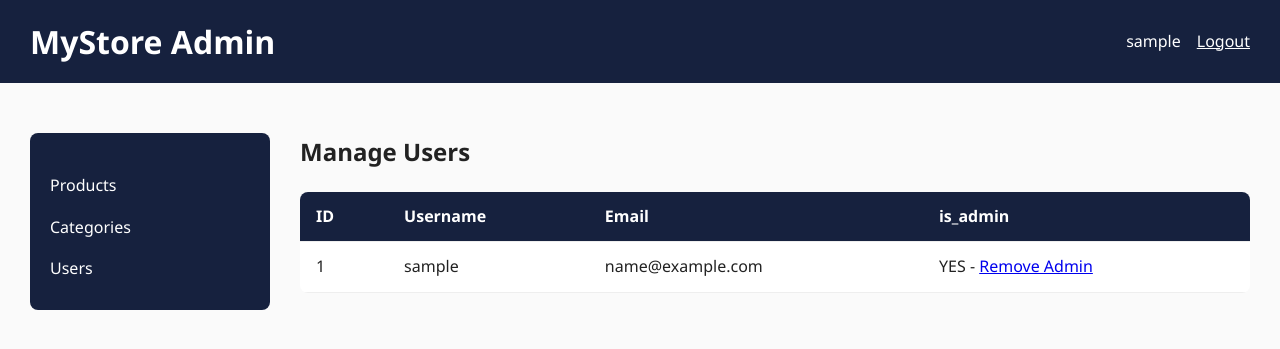
After one commit to Sarikapahal98/ecommerce-catalog, a Flask app: template templates/admin/users/admin_users.html in a window 1280 px wide. The commit adds this page. Shown: the top 349 px of the page. Run offline with Flask 3, Linux system fonts and the light colour scheme; the template is opened without the code that fills it: values that come from a table or form of the project are taken from there, others are empty; the visitor is signed in with stand-in values (Sample User, id 1); tables that the repository leaves empty hold one stand-in row (values such as "Sample post").

Commit message:
Add admin user management: list users, toggle admin status with self-protection

```diff
--- a/templates/admin/admin_base.html
+++ b/templates/admin/admin_base.html
@@ -30,6 +30,7 @@
                 <ul>
                     <li><a href="/admin/products">Products</a></li>
                     <li><a href="/admin/categories">Categories</a></li>
+                    <li><a href="/admin/users">Users</a></li>
                 </ul>
             </aside>
             <section class="admin-content">
--- /dev/null
+++ b/templates/admin/users/admin_users.html
@@ -0,0 +1,32 @@
+{% extends "admin/admin_base.html" %}
+
+{% block admin_content %}
+<h2>Manage Users</h2>
+
+<table class="admin-table">
+    <thead>
+        <tr>
+            <th>ID</th>
+            <TH>Username</TH>
+            <th>Email</th>
+            <th>is_admin</th>
+        </tr>
+    </thead>
+    <tbody>
+        {% for user in users %}
+        <tr>
+            <td>{{ user.id }}</td>
+            <td>{{ user.username }}</td>
+            <td>{{ user.email }}</td>
+            <td>
+                {% if user.is_admin %}
+                    YES - <a href="/admin/users/toggle-admin/{{ user.id }}">Remove Admin</a>
+                {% else %}
+                    NO - <a href="/admin/users/toggle-admin/{{ user.id }}">Make Admin</a>
+                {% endif %}
+            </td>
+        </tr>
+        {% endfor %}
+    </tbody>
+</table>
+{% endblock %}
```
Also changed, not shown: app/admin/routes.py (+23 -2 lines).
